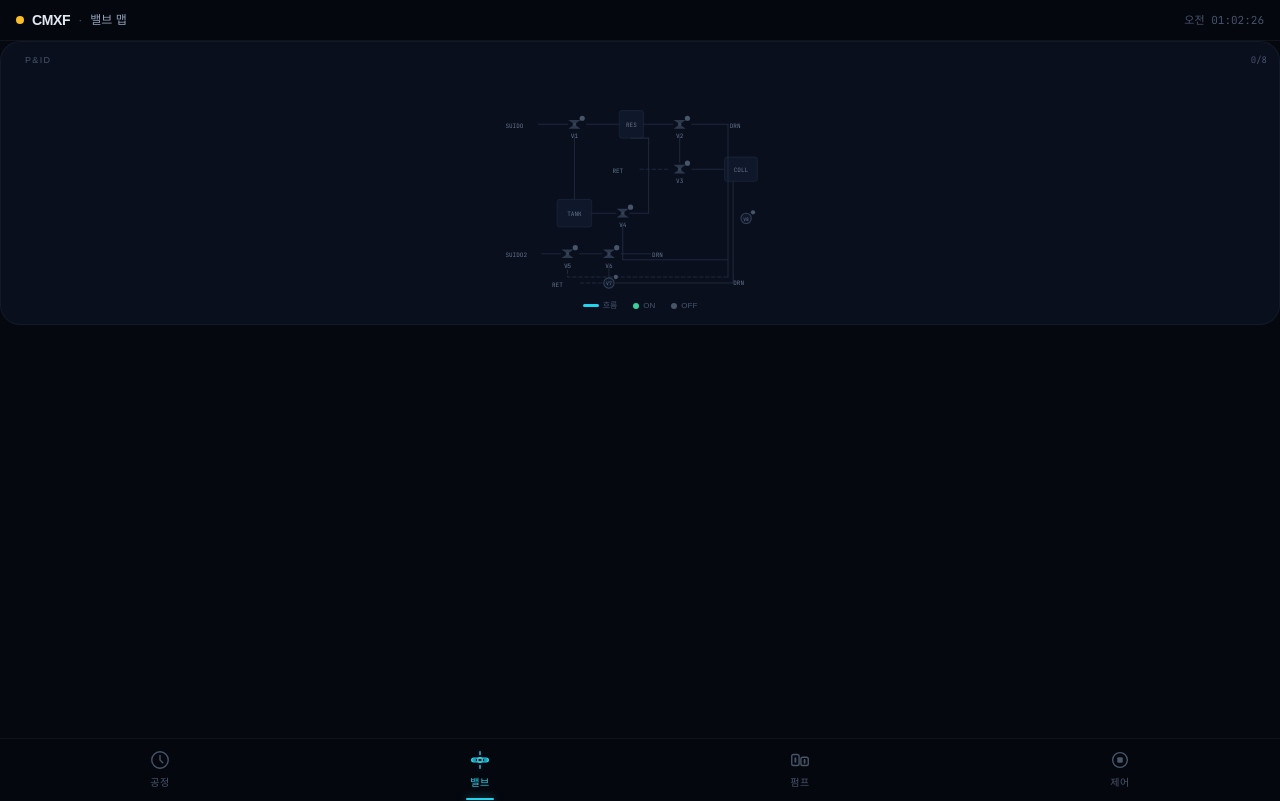
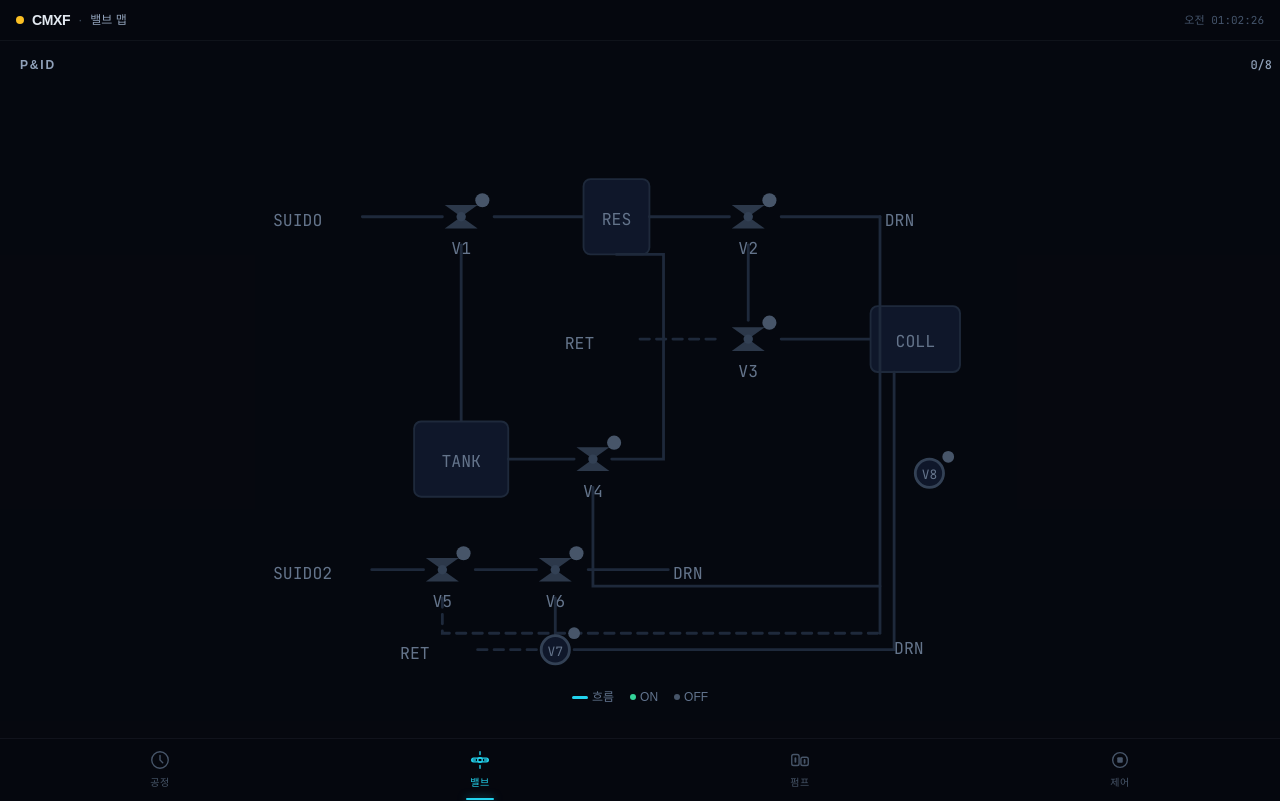
Before and after one commit to dncmf/extwork-mobile, a Next.js app: page / in a window 1280 px wide. Both pictures are taken after a click on the button "밸브". Built offline with nearby package versions, Linux system fonts and the light colour scheme; no server answers.

Commit message:
design: HousingValveMap 전체화면 확대 - maxHeight 제거, 탭 전용 레이아웃 (step 13)

```diff
--- a/app/HousingValveMap.tsx
+++ b/app/HousingValveMap.tsx
@@ -107,22 +107,22 @@ export default function HousingValveMap({ relayState, pipeFlows: pf }: HousingVa
   const activeCount = v.filter(Boolean).length
 
   return (
-    <div className="glass-card overflow-hidden p-3">
+    <div className="overflow-hidden" style={{ background: "rgba(6,8,15,0.8)", minHeight: "calc(100vh - 120px)" }}>
       {/* 헤더 */}
-      <div className="mb-2 flex items-center justify-between">
+      <div className="mb-3 flex items-center justify-between px-2 pt-4">
         <div className="flex items-center gap-2 px-1">
           <div className="h-px flex-1 bg-slate-800" />
-          <span className="text-[9px] font-medium uppercase tracking-[0.15em] text-slate-600">
+          <span className="text-xs font-semibold uppercase tracking-[0.15em] text-slate-400">
             P&amp;ID
           </span>
           <div className="h-px flex-1 bg-slate-800" />
         </div>
-        <span className="font-mono text-[9px] text-slate-600">
+        <span className="font-mono text-xs font-medium text-slate-400">
           {activeCount}/8
         </span>
       </div>
 
-      <svg viewBox="0 0 320 255" className="w-full" style={{ maxHeight: 220 }}>
+      <svg viewBox="0 0 320 255" className="w-full" style={{ maxHeight: "calc(100vh - 200px)", minHeight: 300 }}>
         <defs>
           <style>{`
             @keyframes mf-dash { to { stroke-dashoffset: -20; } }
@@ -183,15 +183,15 @@ export default function HousingValveMap({ relayState, pipeFlows: pf }: HousingVa
       <div className="mt-1 flex items-center justify-center gap-4 px-1">
         <div className="flex items-center gap-1">
           <div className="h-[3px] w-4 rounded-full" style={{ backgroundColor: C.PIPE_FLOW }} />
-          <span className="text-[8px] text-slate-600">흐름</span>
+          <span className="text-xs text-slate-500">흐름</span>
         </div>
         <div className="flex items-center gap-1">
           <div className="h-1.5 w-1.5 rounded-full" style={{ backgroundColor: C.DOT_ON }} />
-          <span className="text-[8px] text-slate-600">ON</span>
+          <span className="text-xs text-slate-500">ON</span>
         </div>
         <div className="flex items-center gap-1">
           <div className="h-1.5 w-1.5 rounded-full" style={{ backgroundColor: C.DOT_OFF }} />
-          <span className="text-[8px] text-slate-600">OFF</span>
+          <span className="text-xs text-slate-500">OFF</span>
         </div>
       </div>
     </div>
```
